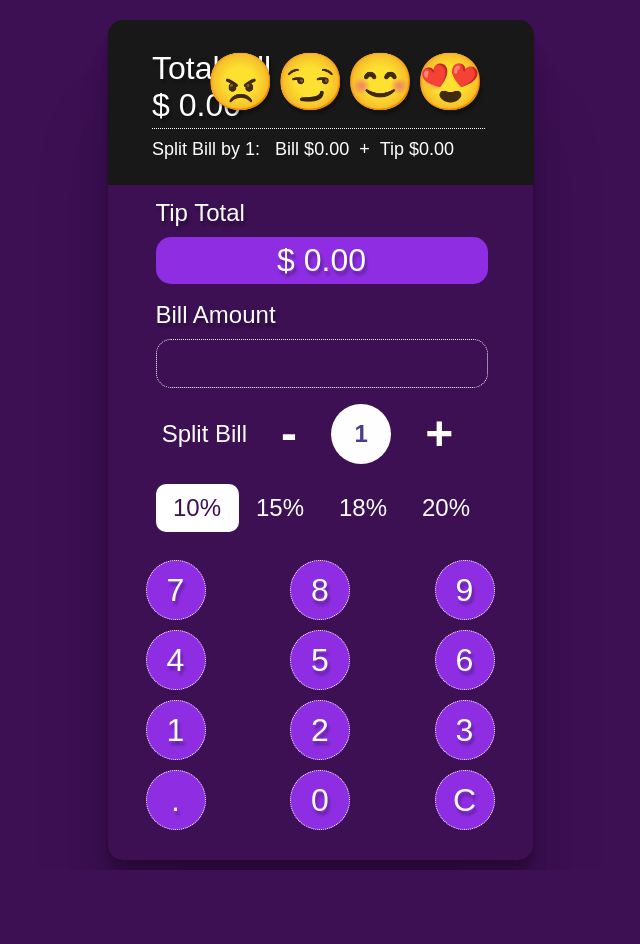
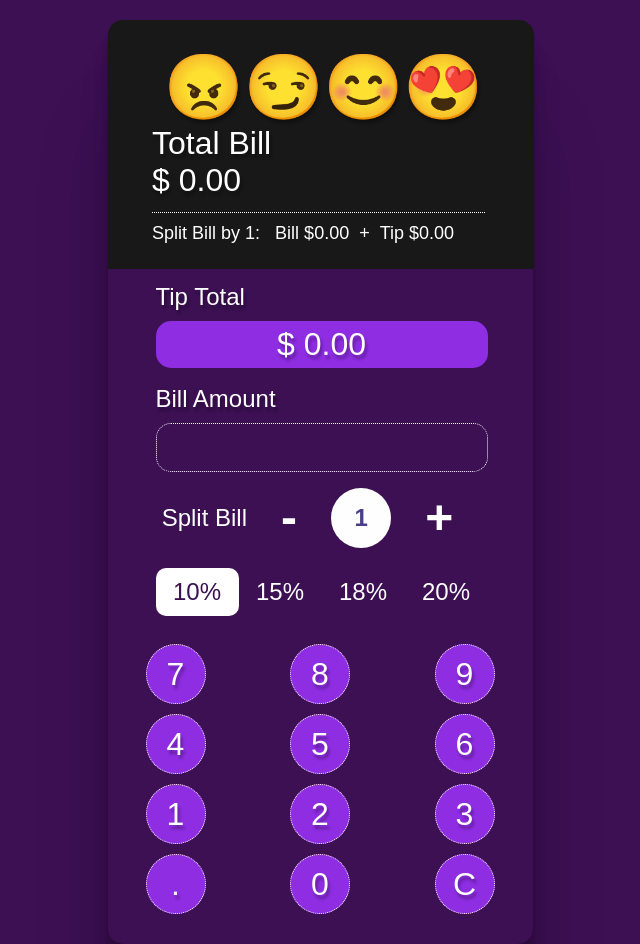
Before and after one commit to jamesdesigns/react-calculator, a React (Create React App) app: page / in a window 1280 px wide. Shown: the whole page, without its empty margins (320-960 px from the left). Before the commit the page ends 870 px from the top, so only its background shows below. Built offline with nearby package versions, Linux system fonts and the light colour scheme.

Commit message:
Move the emojis to the top of the calc

```diff
--- a/src/Calculator.js
+++ b/src/Calculator.js
@@ -36,14 +36,15 @@ class Calculator extends Component {
 	}
 
 	updateBillTotal(i) {
-		let newState;
+        let newState;
+        let newRating;
 
 		if(this.state.clickedBtn === '.' && this.state.billTotal.includes('.')) {
 			return null;
 		}
 
 		if(this.state.clickedBtn !== 'C') {
-			newState = this.state.billTotal + this.state.clickedBtn;
+            newState = this.state.billTotal + this.state.clickedBtn;
 			this.setState({
 				billTotal: newState
 			}, function() {
@@ -51,13 +52,14 @@ class Calculator extends Component {
 			}
 			);
 		} else{
-			newState = '';
+            newState = '';
+            newRating = '';
 			this.setState({
 				billTotal: newState,
 				numberOfPeople: 1,
                 tipTotal: 0,
                 costPP: 0,
-                // emoji: false
+                emoji: false
 			}, function() {
 				this.calculateCosts();
 			});
@@ -93,6 +95,7 @@ class Calculator extends Component {
 	getTipPercentage(i) {
         let newState = this.state.percentages[i];
         let newRating = this.state.emoji[i];
+
         console.log(newState);
         console.log(newRating);
 		this.setState({
--- a/src/Results.js
+++ b/src/Results.js
@@ -7,16 +7,15 @@ const Results = (props) => {
 
 	if (isNaN(billTotal)) {
 		billTotal = '';
-	}
+    }
+
 	let partyCount = props.partyCount;
 	return (
 		<ul style={{ backgroundColor: '#181818', padding: '30px 30px 15px 26px', borderTopLeftRadius: '15px', borderTopRightRadius: '15px', marginTop: '10px'}} className="results flex-row">
 			<li className="cost-pp flex-col">
+                <span style={{textAlign: 'center', marginLeft: '10px', fontSize: '4rem'}}>{emoji}</span>
 				<span>Total Bill</span>
 				<span>$ {props.costPerPerson.toFixed(2)}</span>
-                <span style={{textAlign: 'right', marginTop: '-75px', fontSize: '3.5rem'}}>
-                    {emoji}
-                </span>
 			</li>
 			<li className="col-2">
                 <span>Split Bill by {partyCount}: </span>&nbsp;&nbsp;
```
